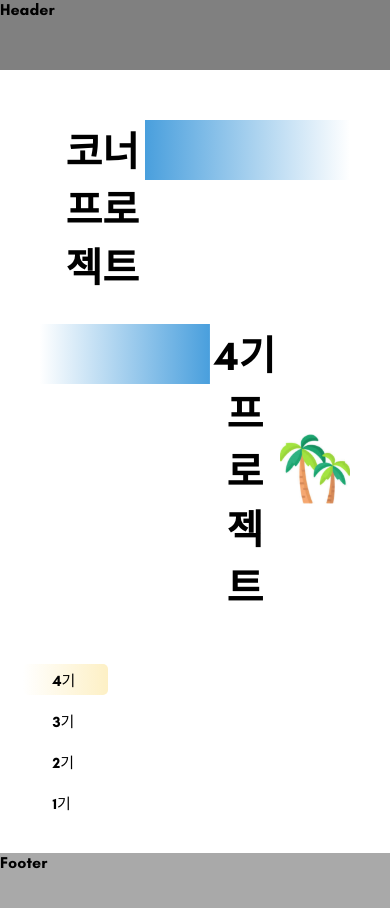
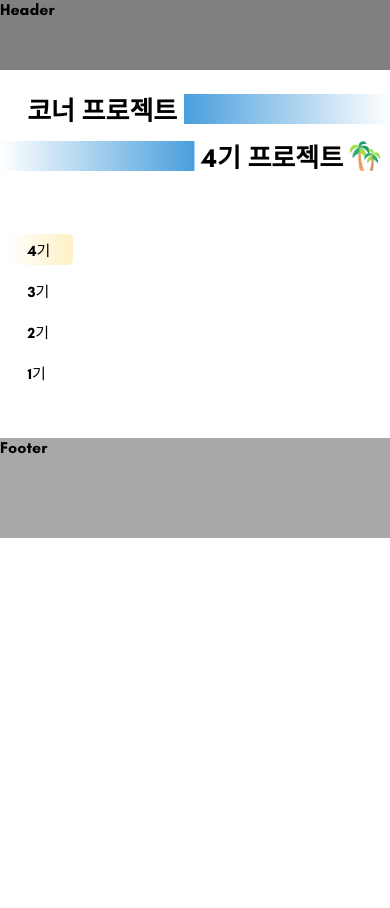
Before and after one commit to DS-Corner-Page/cornerpage_front, a React (Create React App) app: page /projectList in a window 390 px wide. Shown: the top 908 px of the page. After the commit the page ends 844 px from the top, so only its background shows below. Built offline with nearby package versions, Linux system fonts and the light colour scheme.

Commit message:
💄 Design: 슬라이드 타이틀 반응형 구현

```diff
--- a/src/components/project/projectDetail/Detail.style.js
+++ b/src/components/project/projectDetail/Detail.style.js
@@ -8,7 +8,7 @@ export const ProjectDetailContainer = styled.div`
   }
 
   @media (max-width: 480px) {
-    margin-left: 20px;
+    margin: 0px 0px 0px 20px;
   }
 `;
 
--- a/src/components/project/projectList/ProjectList.style.js
+++ b/src/components/project/projectList/ProjectList.style.js
@@ -15,6 +15,6 @@ export const ProjectListContainer = styled.div`
   }
 
   @media (max-width: 480px) {
-    margin: 15px;
+    margin: 60px 15px 30px 0px;
   }
 `;
--- a/src/components/project/projectNumber/ProjectNumber.js
+++ b/src/components/project/projectNumber/ProjectNumber.js
@@ -2,18 +2,20 @@ import React from "react";
 import * as P from "./ProjectNumber.style";
 
 export default function ProjectNumber({ selectedProject, setSelectedProject }) {
-  const scrollPositions = {
-    "4기": 190,
-    "3기": 190,
-    "2기": 190,
-    "1기": 190,
-  };
+  const handleClick = (number) => {
+    let scrollOffset;
 
-  const handleClick = (number) => {
-    // 상세 조회에서 목록 조회로 변경
+    if (window.innerWidth <= 480) {
+      scrollOffset = 125; // 480px 이하
+    } else if (window.innerWidth <= 768) {
+      scrollOffset = 140; // 768px 이하
+    } else {
+      scrollOffset = 190;
+    }
+
     setSelectedProject(number);
     window.scrollTo({
-      top: scrollPositions[number],
+      top: scrollOffset,
       behavior: "smooth",
     });
   };
--- a/src/components/project/projectNumber/ProjectNumber.style.js
+++ b/src/components/project/projectNumber/ProjectNumber.style.js
@@ -13,6 +13,7 @@ export const ProjectNumberContainer = styled.div`
 
   @media (max-width: 1024px) {
     padding: 0px 0px 20px 0px;
+    width: 80px;
   }
 `;
 
@@ -37,5 +38,6 @@ export const ProjectNumberItem = styled.div`
 
   @media (max-width: 480px) {
     width: 25px;
+    padding: 5px 20px;
   }
 `;
--- a/src/components/title/gradientBar/GradientBar.style.js
+++ b/src/components/title/gradientBar/GradientBar.style.js
@@ -1,7 +1,7 @@
 import styled from "styled-components";
 
 export const GradientBarContainer = styled.div`
-  width: 970px;
+  width: 1000px;
   height: 60px;
   background: linear-gradient(
     90deg,
@@ -10,4 +10,27 @@ export const GradientBarContainer = styled.div`
   );
   transform: ${({ reverse }) => (reverse ? "scaleX(-1)" : "none")};
   transform-origin: center;
+
+  @media (max-width: 1350px) {
+    width: 800px;
+  }
+
+  @media (max-width: 1024px) {
+    width: 700px;
+    height: 50px;
+    margin: 5px 0px;
+  }
+
+  @media (max-width: 768px) {
+    width: 700px;
+    height: 40px;
+    margin: 0px;
+    margin: 8px 0px;
+  }
+
+  @media (max-width: 480px) {
+    width: 500px;
+    height: 30px;
+    margin: 0px;
+  }
 `;
--- a/src/components/title/title/Title.style.js
+++ b/src/components/title/title/Title.style.js
@@ -6,27 +6,46 @@ export const TitleContainer = styled.div`
   flex-direction: column;
   margin: 50px 40px;
   overflow: hidden;
+
+  @media (max-width: 1024px) {
+    gap: 20px;
+  }
+
+  @media (max-width: 768px) {
+    margin: 0px;
+    gap: 10px;
+    margin-top: 20px;
+  }
+
+  @media (max-width: 480px) {
+    gap: 10px;
+    margin-top: 20px;
+  }
 `;
 
 export const TopContainer = styled.div`
   display: flex;
   justify-content: space-between;
   margin-left: 20px;
+  align-items: center;
   transform: ${({ scrollPosition }) =>
     scrollPosition > 0
       ? `translateX(${scrollPosition * 1}px)`
       : "translateX(0)"};
   transition: transform 0.3s ease;
+  height: 100%;
 `;
 
 export const BottomContainer = styled.div`
   display: flex;
   justify-content: space-between;
+  align-items: center;
   transform: ${({ scrollPosition }) =>
     scrollPosition > 0
       ? `translateX(-${scrollPosition * 1}px)`
       : "translateX(0)"};
   transition: transform 0.3s ease;
+  height: 100%;
 `;
 
 export const Title = styled.div`
@@ -38,14 +57,40 @@ export const Title = styled.div`
   justify-content: center;
   align-items: center;
   margin: 0 auto;
+
+  @media (max-width: 1024px) {
+    font-size: 35px;
+  }
+
+  @media (max-width: 768px) {
+    font-size: 27px;
+  }
+
+  @media (max-width: 480px) {
+    font-size: 26px;
+    height: 100%;
+  }
 `;
 
 export const Bar = styled.img`
   width: 200px;
-  align-self: center; /* 세로 가운데 정렬 */
+  align-self: center;
 `;
 
 export const ImageContainer = styled.img`
-  width: ${({ width }) =>
-    width || "50px"}; /* props로 width 설정, 기본값 50px */
+  width: 65px;
+
+  @media (max-width: 1024px) {
+    width: 50px;
+  }
+
+  @media (max-width: 768px) {
+    width: 35px;
+    margin-right: 10px;
+  }
+
+  @media (max-width: 480px) {
+    width: 30px;
+    margin-right: 10px;
+  }
 `;
```
